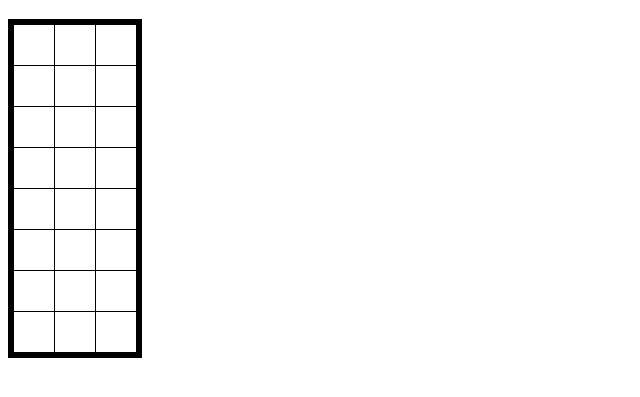
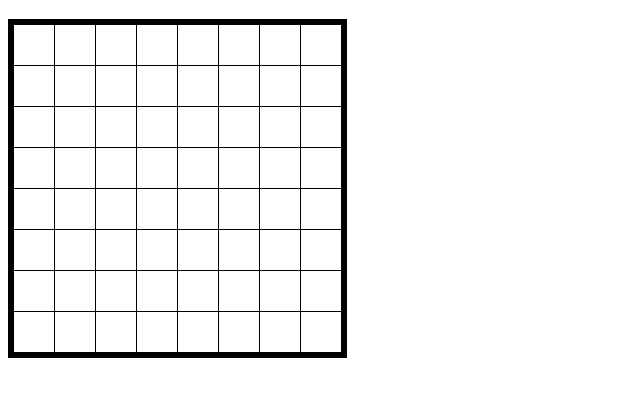
Before and after one commit to RCHS-Programming/unit4-ch1-pixelart-tdaug6, a plain HTML site: page resources/index.html in a window 1280 px wide. Shown: the part 61-458 px from the top of the page, without its empty margins (0-640 px from the left). Drawn offline with Linux system fonts and the light colour scheme.

Commit message:
Add more columns

```diff
--- a/resources/index.html
+++ b/resources/index.html
@@ -13,8 +13,8 @@
 			<div class="pixel"></div>
 			<div class="pixel"></div>
 			<div class="pixel"></div>
-		</div>
-		<div class="row">
+			<div class="pixel"></div>
+			<div class="pixel"></div>
 			<div class="pixel"></div>
 			<div class="pixel"></div>
 			<div class="pixel"></div>
@@ -23,8 +23,8 @@
 			<div class="pixel"></div>
 			<div class="pixel"></div>
 			<div class="pixel"></div>
-		</div>
-		<div class="row">
+			<div class="pixel"></div>
+			<div class="pixel"></div>
 			<div class="pixel"></div>
 			<div class="pixel"></div>
 			<div class="pixel"></div>
@@ -33,8 +33,8 @@
 			<div class="pixel"></div>
 			<div class="pixel"></div>
 			<div class="pixel"></div>
-		</div>
-		<div class="row">
+			<div class="pixel"></div>
+			<div class="pixel"></div>
 			<div class="pixel"></div>
 			<div class="pixel"></div>
 			<div class="pixel"></div>
@@ -43,8 +43,48 @@
 			<div class="pixel"></div>
 			<div class="pixel"></div>
 			<div class="pixel"></div>
+			<div class="pixel"></div>
+			<div class="pixel"></div>
+			<div class="pixel"></div>
+			<div class="pixel"></div>
+			<div class="pixel"></div>
 		</div>
 		<div class="row">
+			<div class="pixel"></div>
+			<div class="pixel"></div>
+			<div class="pixel"></div>
+			<div class="pixel"></div>
+			<div class="pixel"></div>
+			<div class="pixel"></div>
+			<div class="pixel"></div>
+			<div class="pixel"></div>
+		</div>
+		<div class="row">
+			<div class="pixel"></div>
+			<div class="pixel"></div>
+			<div class="pixel"></div>
+			<div class="pixel"></div>
+			<div class="pixel"></div>
+			<div class="pixel"></div>
+			<div class="pixel"></div>
+			<div class="pixel"></div>
+		</div>
+		<div class="row">
+			<div class="pixel"></div>
+			<div class="pixel"></div>
+			<div class="pixel"></div>
+			<div class="pixel"></div>
+			<div class="pixel"></div>
+			<div class="pixel"></div>
+			<div class="pixel"></div>
+			<div class="pixel"></div>
+		</div>
+		<div class="row">
+			<div class="pixel"></div>
+			<div class="pixel"></div>
+			<div class="pixel"></div>
+			<div class="pixel"></div>
+			<div class="pixel"></div>
 			<div class="pixel"></div>
 			<div class="pixel"></div>
 			<div class="pixel"></div>
```
